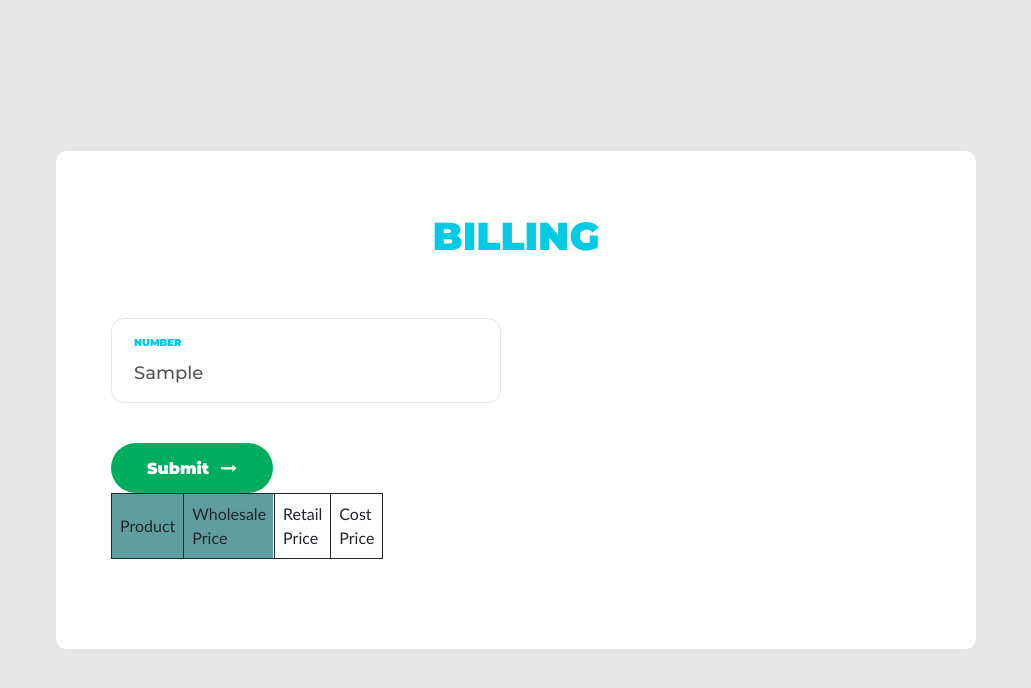
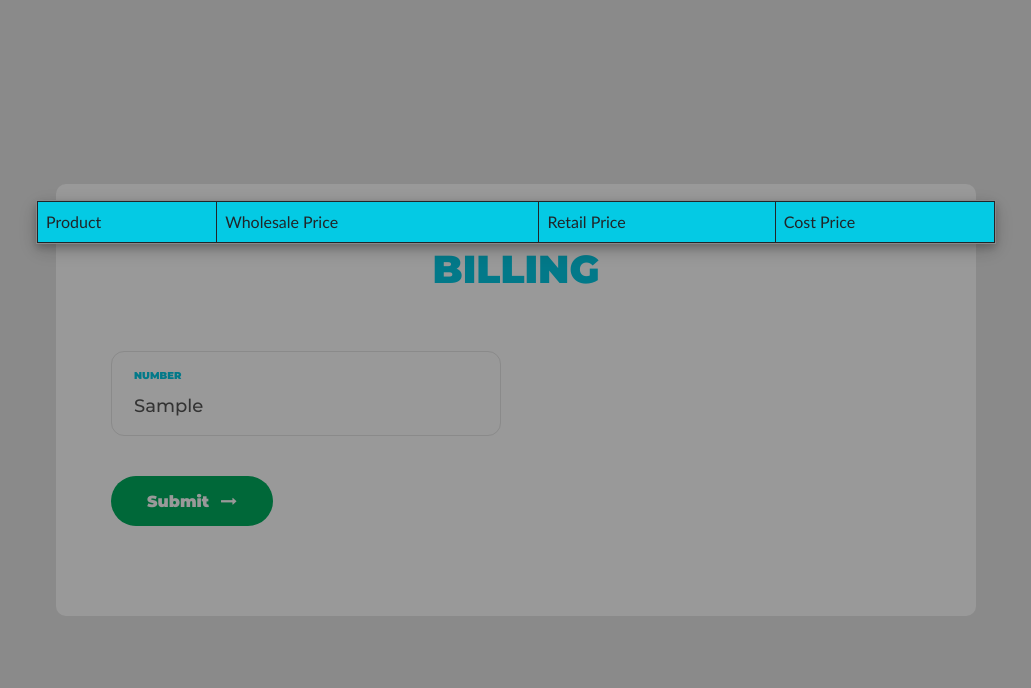
Before and after one commit to siva-suriya-tr/Billing-and-Stock-Analysis, a plain HTML site: page billing.html in a window 1280 px wide. Both pictures are taken after typing "Sample" into the empty fields and a click on the button "Submit". Shown: the whole page, without its empty margins (124-1155 px from the left). Drawn offline with Linux system fonts and the light colour scheme; no server answers.

Commit message:
Table Width Fixed

```diff
--- a/billing.html
+++ b/billing.html
@@ -52,9 +52,12 @@
 						<i class="fa fa-long-arrow-right m-l-7" aria-hidden="true"></i>
 					</span>
 				</button>
-
-				<table style="background-color: cadetblue; display: none;" id="table">
-					</table>
+				<div class="modal" id="myModal">
+					<div class="modal-content1">
+						<table id="table">
+						</table>
+					</div>
+				</div>
 			</div>
 		</div>
 
--- a/css/main.css
+++ b/css/main.css
@@ -818,6 +818,7 @@ textarea.input100 {
   #table {
     font-family: "Trebuchet MS", Arial, Helvetica, sans-serif;
     border-collapse: collapse;
+    table-layout: auto;
     width: 100%;
   }
 
@@ -826,7 +827,8 @@ textarea.input100 {
     padding: 8px;
   }
 
-  #table tr:nth-child(even){background-color: #f2f2f2;}
+  /*#table tr:nth-child(even){background-color: #f2f2f2;}*/
+  #table tr{background-color: #f2f2f2;}
 
   #table tr:hover {background-color: #ddd;}
 
@@ -837,3 +839,16 @@ textarea.input100 {
     background-color: #4CAF50;
     color: white;
   }
+  .modal-content1 {
+    position: relative;
+    font-family: Montserrat-Black;
+    margin: auto;
+    padding: 0;
+    border: 1px solid #888;
+    width: 75%;
+    box-shadow: 0 4px 8px 0 rgba(0,0,0,0.2),0 6px 20px 0 rgba(0,0,0,0.19);
+    -webkit-animation-name: animatetop;
+    -webkit-animation-duration: 0.4s;
+    animation-name: animatetop;
+    animation-duration: 0.4s
+  }
--- a/scripts/main.js
+++ b/scripts/main.js
@@ -46,8 +46,9 @@ function FirebasePush()
 function display()
 {
   var division = document.getElementById('table');
-  document.getElementById('table').style.display = "block";
-
+  var modal = document.getElementById("myModal");
+  modal.style.display="block";
+  //document.getElementById('table').style.display = "block";
   while (division.hasChildNodes()) {
     division.removeChild(division.firstChild);
   }
@@ -62,48 +63,62 @@ function display()
       var WP= childData.WholesalePrice;
       var CP= childData.CostPrice;
       SetKey(key,RP,WP,CP);
-
   });
+});
+var modal = document.getElementById("myModal");
+window.onclick = function(event) {
+  if (event.target == modal) {
+    modal.style.display = "none";
+  }
+}
+$(document).keyup(function(e) {
+  if (e.keyCode === 27)// esc
+  {
+    modal.style.display = "none";
+  }
 });
 }
 function SetHead(){
   var table = document.getElementById('table');
   var header = table.createTHead();
+  table.appendChild(header);
   var row = header.insertRow(0);
+  row.style.background="#04cae4";
   var cell1 = row.insertCell(0);
   var cell2 = row.insertCell(1);
   var cell3 = row.insertCell(2);
   var cell4 = row.insertCell(3);
-  table.style.width="100%";
-  header.style.width="100%";
-  header.style.border ="1px solid"
-  cell1.style.border ="1px solid"
-  cell2.style.border ="1px solid"
-  cell3.style.border ="1px solid"
-  cell4.style.border ="1px solid"
+  //table.style.width="100%";
+  //header.style.width="100%";
+  header.style.border ="1px solid";
+  cell1.style.border ="1px solid";
+  cell2.style.border ="1px solid";
+  cell3.style.border ="1px solid";
+  cell4.style.border ="1px solid";
   cell1.innerHTML = "Product";
   cell2.innerHTML = "Wholesale Price";
   cell3.innerHTML = "Retail Price";
   cell4.innerHTML = "Cost Price";
-
 }
 function SetKey(key,RP,WP,CP){
   var table = document.getElementById('table');
   var row = table.insertRow();
-  row.style.width="100%";
-  row.style.border ="1px solid"
+  //row.style.width="100%";
+  //row.onclick = function(){console.log(row.rowIndex)};
+  row.style.border ="1px solid";
   var cell1 = row.insertCell(0);
   var cell2 = row.insertCell(1);
   var cell3 = row.insertCell(2);
   var cell4 = row.insertCell(3);
-  cell1.style.border ="1px solid"
-  cell2.style.border ="1px solid"
-  cell3.style.border ="1px solid"
-  cell4.style.border ="1px solid"
+  cell1.style.border ="1px solid";
+  cell2.style.border ="1px solid";
+  cell3.style.border ="1px solid";
+  cell4.style.border ="1px solid";
   cell1.innerHTML = key;
   cell2.innerHTML = WP;
   cell3.innerHTML = RP;
   cell4.innerHTML = CP;
+
 }
 
 
@@ -124,8 +139,6 @@ var OnUpdate = function(error) {
       modal.style.display = "none";
     }
   }
-
-
   }
   else {
      // Get the modal
```
